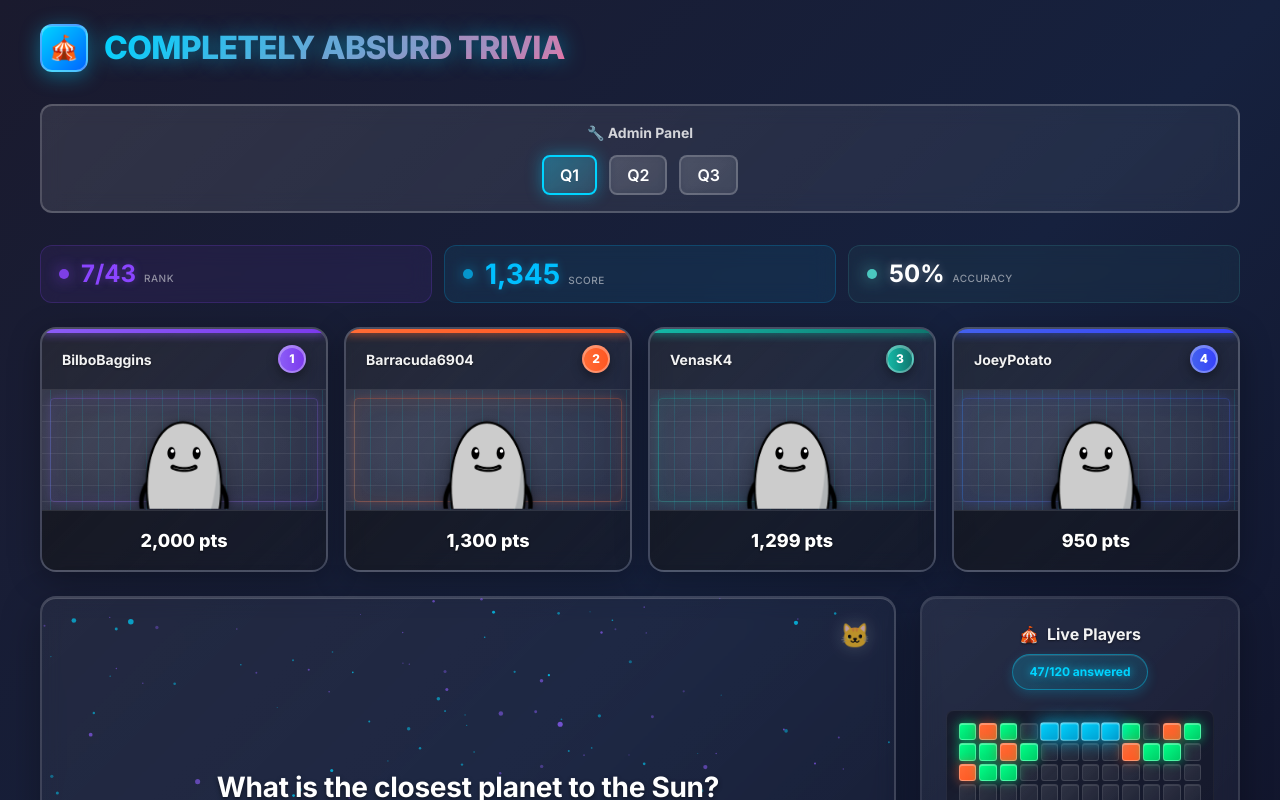
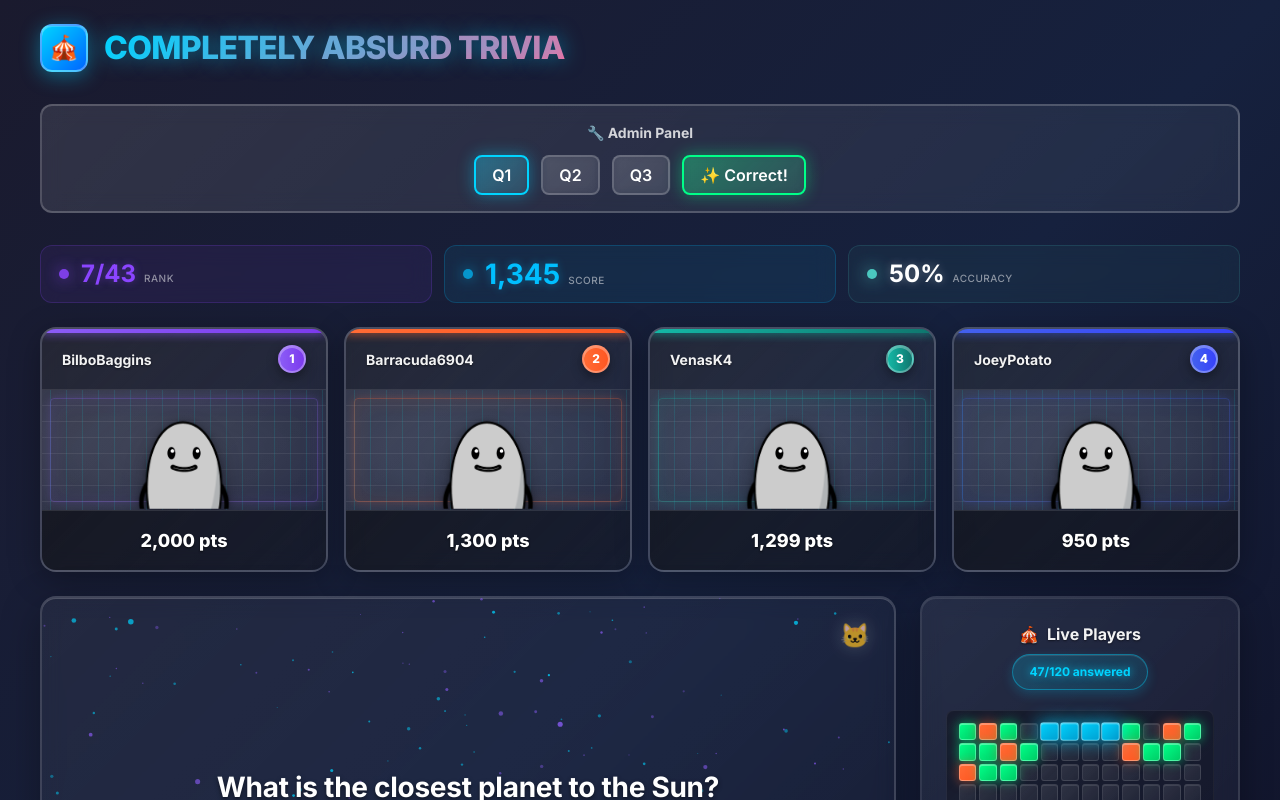
Before and after one commit to doctafaustus/completely-absurd-trivia-3, a React (Vite) app in the folder client/: page / in a window 1280 px wide. Shown: the top 800 px of the page. Built offline with nearby package versions, Linux system fonts and the light colour scheme.

Commit message:
Add character bobbing animation

```diff
--- a/client/src/components/TriviaGame.jsx
+++ b/client/src/components/TriviaGame.jsx
@@ -9,11 +9,31 @@ const TriviaGame = () => {
   const [currentQuestionIndex, setCurrentQuestionIndex] = useState(0);
   const [displayedText, setDisplayedText] = useState('');
   const [isTyping, setIsTyping] = useState(false);
+  const [isP1Celebrating, setIsP1Celebrating] = useState(false);
+  const [celebrationTimeout, setCelebrationTimeout] = useState(null);
   const [gameStats, setGameStats] = useState({
     rank: '7/43',
     score: 1345,
     accuracy: 50,
   });
+
+  const triggerCorrectAnimation = () => {
+    // Clear any existing timeout first
+    if (celebrationTimeout) {
+      clearTimeout(celebrationTimeout);
+    }
+
+    // Start the animation
+    setIsP1Celebrating(true);
+
+    // Set new timeout and store its reference
+    const newTimeout = setTimeout(() => {
+      setIsP1Celebrating(false);
+      setCelebrationTimeout(null);
+    }, 2000);
+
+    setCelebrationTimeout(newTimeout);
+  };
 
   const players = [
     {
@@ -114,6 +134,15 @@ const TriviaGame = () => {
     return () => clearInterval(timer);
   }, [currentQuestionIndex]);
 
+  useEffect(() => {
+    // Cleanup timeout on component unmount
+    return () => {
+      if (celebrationTimeout) {
+        clearTimeout(celebrationTimeout);
+      }
+    };
+  }, [celebrationTimeout]);
+
   // Admin Panel
   const selectQuestion = (questionIndex) => {
     setCurrentQuestionIndex(questionIndex);
@@ -168,6 +197,13 @@ const TriviaGame = () => {
             >
               Q3
             </button>
+            {/* ADD THIS NEW BUTTON */}
+            <button
+              className="admin-btn correct-btn"
+              onClick={triggerCorrectAnimation}
+            >
+              ✨ Correct!
+            </button>
           </div>
         </div>
 
@@ -193,7 +229,9 @@ const TriviaGame = () => {
                 <img
                   src={player.avatar}
                   alt={`${player.name} avatar`}
-                  className="avatar-image"
+                  className={`avatar-image ${
+                    index === 0 && isP1Celebrating ? 'celebrating' : ''
+                  }`}
                 />
               </div>
               <div className="player-score">
--- a/client/src/components/TriviaGame.scss
+++ b/client/src/components/TriviaGame.scss
@@ -594,6 +594,41 @@
   text-shadow: 0 1px 2px rgba(0, 0, 0, 0.5);
 }
 
+@keyframes happyBob {
+  0%,
+  100% {
+    transform: translateY(0px) scale(1);
+  }
+  50% {
+    transform: translateY(8px) scale(1.05);
+  }
+}
+
+// Add this class for the celebrating avatar
+.avatar-image.celebrating {
+  animation: happyBob 0.3s ease-in-out infinite;
+  transform-origin: bottom center;
+}
+
+// Add styles for the correct button
+.admin-btn.correct-btn {
+  background: linear-gradient(
+    135deg,
+    rgba(0, 255, 136, 0.3),
+    rgba(0, 255, 136, 0.1)
+  ) !important;
+  border-color: #00ff88 !important;
+  box-shadow: 0 0 16px rgba(0, 255, 136, 0.4) !important;
+
+  &:hover {
+    background: linear-gradient(
+      135deg,
+      rgba(0, 255, 136, 0.4),
+      rgba(0, 255, 136, 0.15)
+    ) !important;
+  }
+}
+
 // Admin Panel Styles
 .admin-panel {
   background: linear-gradient(
```
